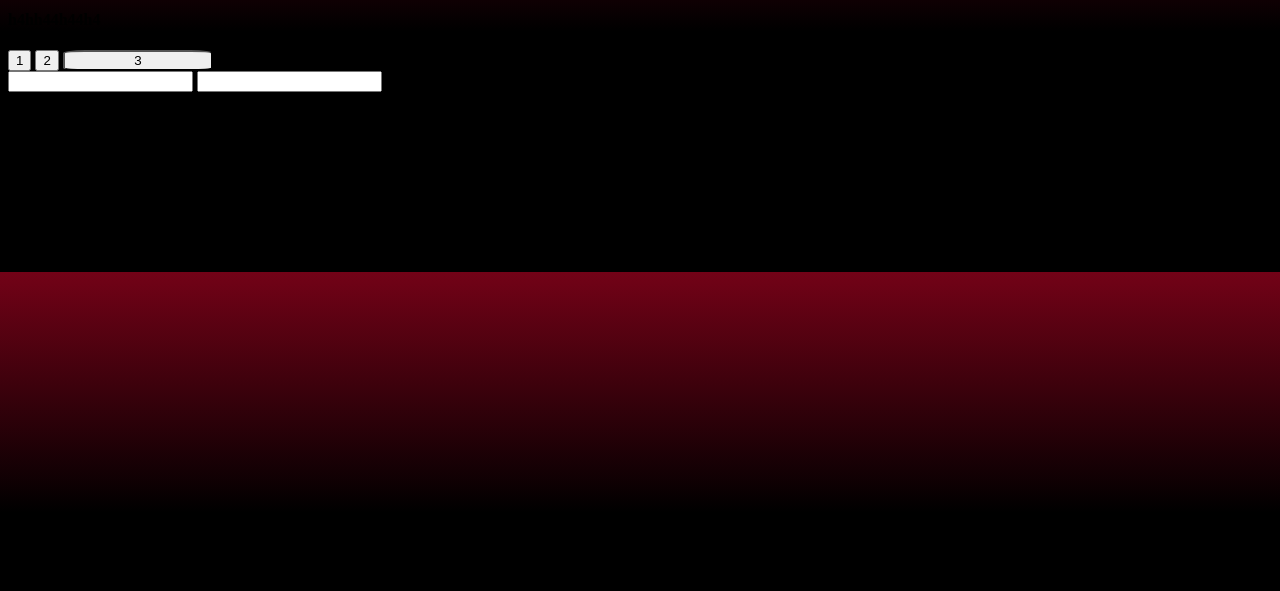
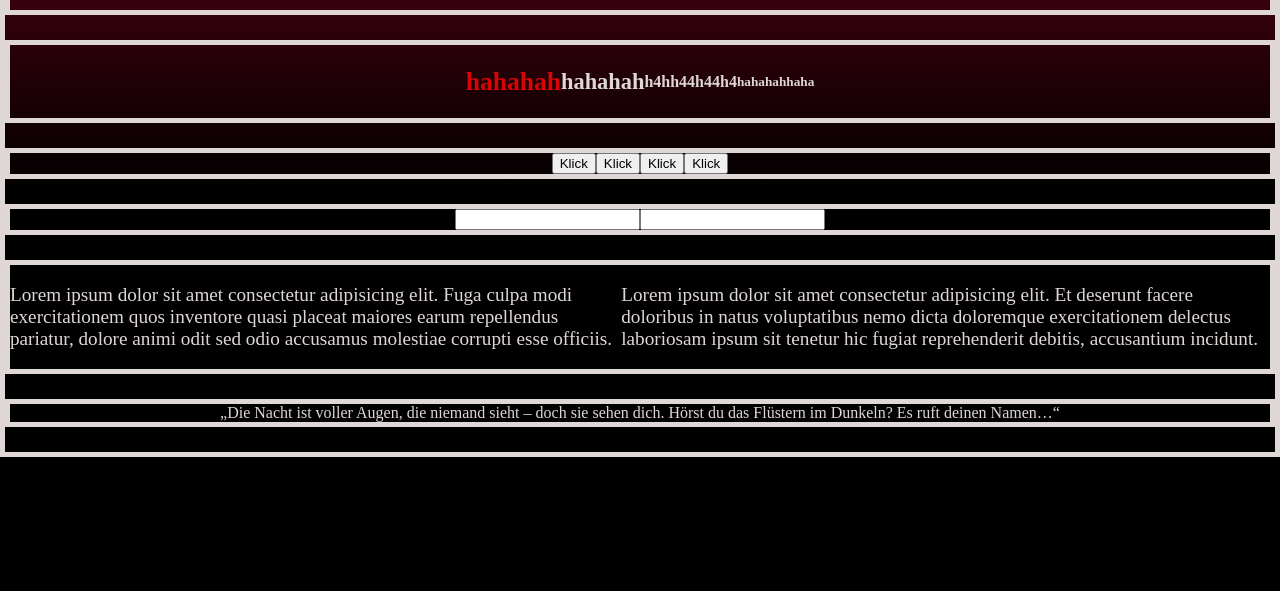
Before and after one commit to FSa-git/MG2_Unheimlich, a plain HTML site: page index.html in a window 1280 px wide. Shown: the part 209-800 px from the top of the page. Drawn offline with Linux system fonts and the light colour scheme.

Commit message:
New Commit

```diff
--- a/css/_mixins.scss
+++ b/css/_mixins.scss
@@ -2,5 +2,4 @@
 
 @mixin heading-font {
     font-family: variables.$font;
-
 }
--- a/css/_typo.scss
+++ b/css/_typo.scss
@@ -6,9 +6,17 @@
         font-size: 2em - ($i * 0.2);
     }
 
-
     .h#{$i}-light {
         color: variables.$color_font2;
         font-size: 2em - ($i * 0.2);
     }
 }
+
+h1 {
+    font-family: variables.$font_special;
+    font-size: 2.5rem; /* Schriftgröße für h1 */
+}
+
+p {
+    font-size: 1.2rem; /* Schriftgröße für p */
+}
--- a/css/main.scss
+++ b/css/main.scss
@@ -1,31 +1,105 @@
 @use 'variables';
 @use 'typo';
 
-html{
+html, body {
+    height: 100%;
+    margin: 0;
+    color: variables.$color_font2;
+}
+
+div {
+  border-color: white;
+  border: 5px solid;
+  margin-bottom: 25px;
+  width: 100%;
+  display: flex;
+  justify-content: center;
+  align-items: center;
+}
+
+body {
+    display: flex;
+    justify-content: center;
+    align-items: center;
+
+    // Hintergrund
     background-image: linear-gradient(
-        to top, black 50%, variables.$color_sub 100%,
+        to top, black 50%, variables.$color_sub 100%
     );
 }
 
-h1{
-    font-family: variables.$font_special;
+.container {
+    display: flex;
+    flex-direction: column;
+    justify-content: center;
+    align-items: center;
+    width: 100%;
 }
 
-.btn-style503 {
+* {
+    box-sizing: border-box;
+}
 
-    border-radius: 15%;
+// button {
+//   position: relative;
+//   padding: 15px 30px;
+//   font-size: 18px;
+//   color: white;
+//   background: #111;
+//   border: none;
+//   border-radius: 5px;
+//   cursor: pointer;
+//   outline: none;
+//   transition: 0.4s ease;
+//   box-shadow: 0 0 5px rgba(0, 0, 0, 0.6);
+//   overflow: hidden;
 
-    $btn-color: white;
-    $btn-hover-color: #D90404;
+//   // Hover-Effekt
+//   &:hover {
+//     color: #ff6347;
+//     background: #000;
+//     box-shadow: 0 0 20px rgba(255, 0, 0, 0.7), 0 0 30px rgba(255, 0, 0, 0.5);
+//     animation: pulsate 1s infinite;
 
-    width: 150px;
-    border-color: $btn-color;
-    color: $btn-color;
-    transition: all 0.5s;
-    &:hover {
-      box-shadow: inset 5em 0 0 0 $btn-hover-color,
-        inset -5em 0 0 0 $btn-hover-color;
-      border-color: $btn-hover-color;
-      color: #fff;
-    }
-  }
+//     // Pseudoelement für einen gruseligen Schein
+//     &::before {
+//       content: '';
+//       position: absolute;
+//       top: 0;
+//       left: 0;
+//       right: 0;
+//       bottom: 0;
+//       background: rgba(255, 0, 0, 0.2);
+//       box-shadow: 0 0 50px rgba(255, 0, 0, 0.5);
+//       opacity: 0.6;
+//       filter: blur(10px);
+//       z-index: -1;
+//       transition: 0.5s ease-in-out;
+//     }
+
+//     // Effekt beim Verlassen des Buttons
+//     &::after {
+//       content: '';
+//       position: absolute;
+//       top: 0;
+//       left: 0;
+//       right: 0;
+//       bottom: 0;
+//       background: rgba(0, 0, 0, 0.8);
+//       z-index: -2;
+//     }
+//   }
+// }
+
+// // Keyframes für das pulsierende Leuchten
+// @keyframes pulsate {
+//   0% {
+//     box-shadow: 0 0 20px rgba(255, 0, 0, 0.5), 0 0 30px rgba(255, 0, 0, 0.3);
+//   }
+//   50% {
+//     box-shadow: 0 0 40px rgba(255, 0, 0, 0.7), 0 0 50px rgba(255, 0, 0, 0.5);
+//   }
+//   100% {
+//     box-shadow: 0 0 20px rgba(255, 0, 0, 0.5), 0 0 30px rgba(255, 0, 0, 0.3);
+//   }
+// }
--- a/css/test.css
+++ /dev/null
@@ -1 +0,0 @@
-/* test.xsd */
--- a/index.html
+++ b/index.html
@@ -7,19 +7,22 @@
     <title>Unheimlich</title>
 </head>
 <body>
+    <div class="container">
         <div>
             <h1>Unheimlich</h1>
-        <p>-Luca & Francesco-</p>
+            <p>-Atomic Design / Luca & Francesco-</p>
         </div>
         <div>
-        <h2 class="h2-dark">h22h2h222h2h2</h2>
-        <h3 class="h3-light">h33h3h33h3hh3</h3>
+            <h2 class="h2-dark">hahahah</h2>
+            <h3 class="h3-light">hahahah</h3>
             <h4>h4hh44h44h4</h4>
+            <h5>hahahahhaha</h5>
         </div>
         <div>
-        <button>1</button>
-        <button>2</button>
-        <button class="btn-style503">3</button>
+            <button>Klick</button>
+            <button>Klick</button>
+            <button>Klick</button>
+            <button>Klick</button>
         </div>
         <div>
             <input type="text">
@@ -31,7 +34,8 @@
             <p>Lorem ipsum dolor sit amet consectetur adipisicing elit. Et deserunt facere doloribus in natus voluptatibus nemo dicta doloremque exercitationem delectus laboriosam ipsum sit tenetur hic fugiat reprehenderit debitis, accusantium incidunt.</p>
         </div>
         <div>
-        <q>Here is a quote..</q>
+            <q>Die Nacht ist voller Augen, die niemand sieht – doch sie sehen dich. Hörst du das Flüstern im Dunkeln? Es ruft deinen Namen…</q>
+        </div>
     </div>
 </body>
 </html>
```
Also changed, not shown: css/main.css, 1 other file. Lines whose indentation alone changed are shown as unchanged.
